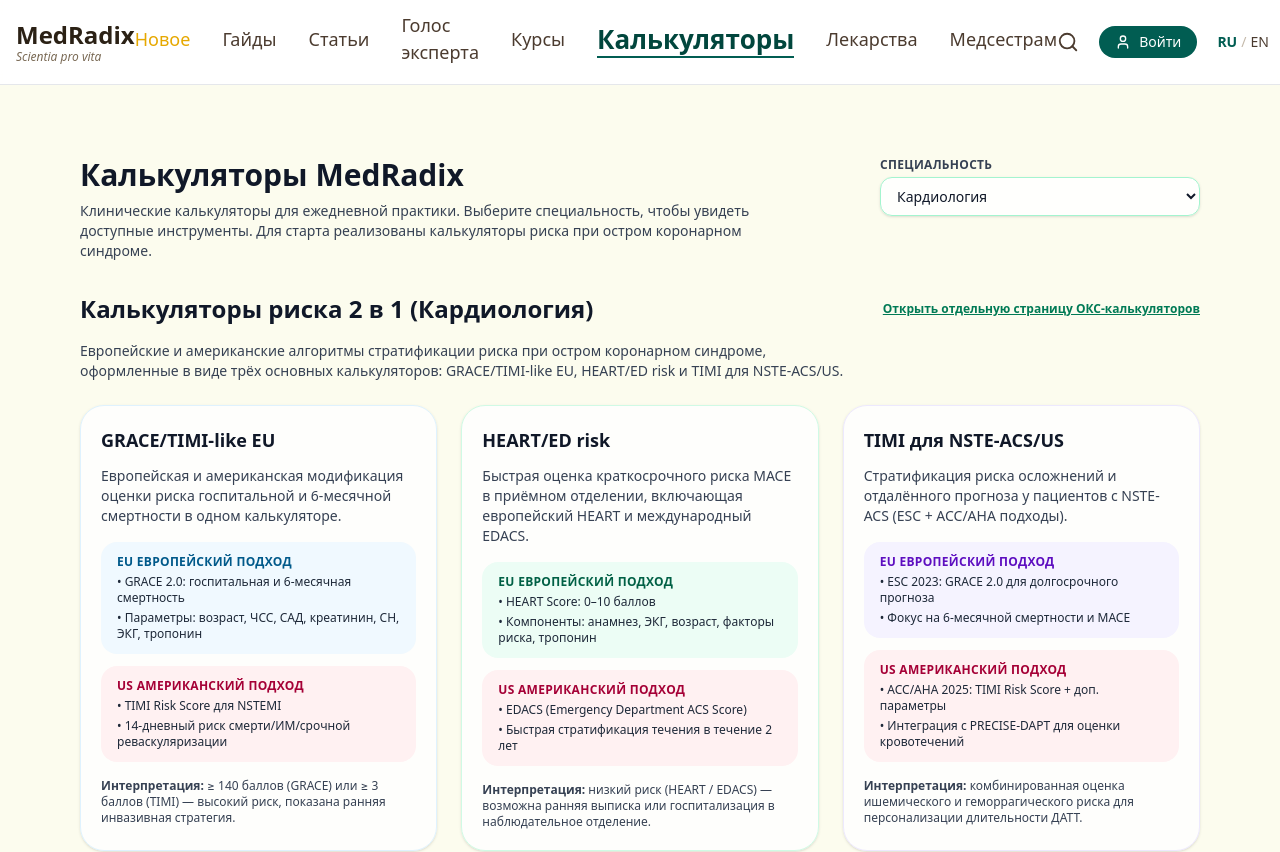
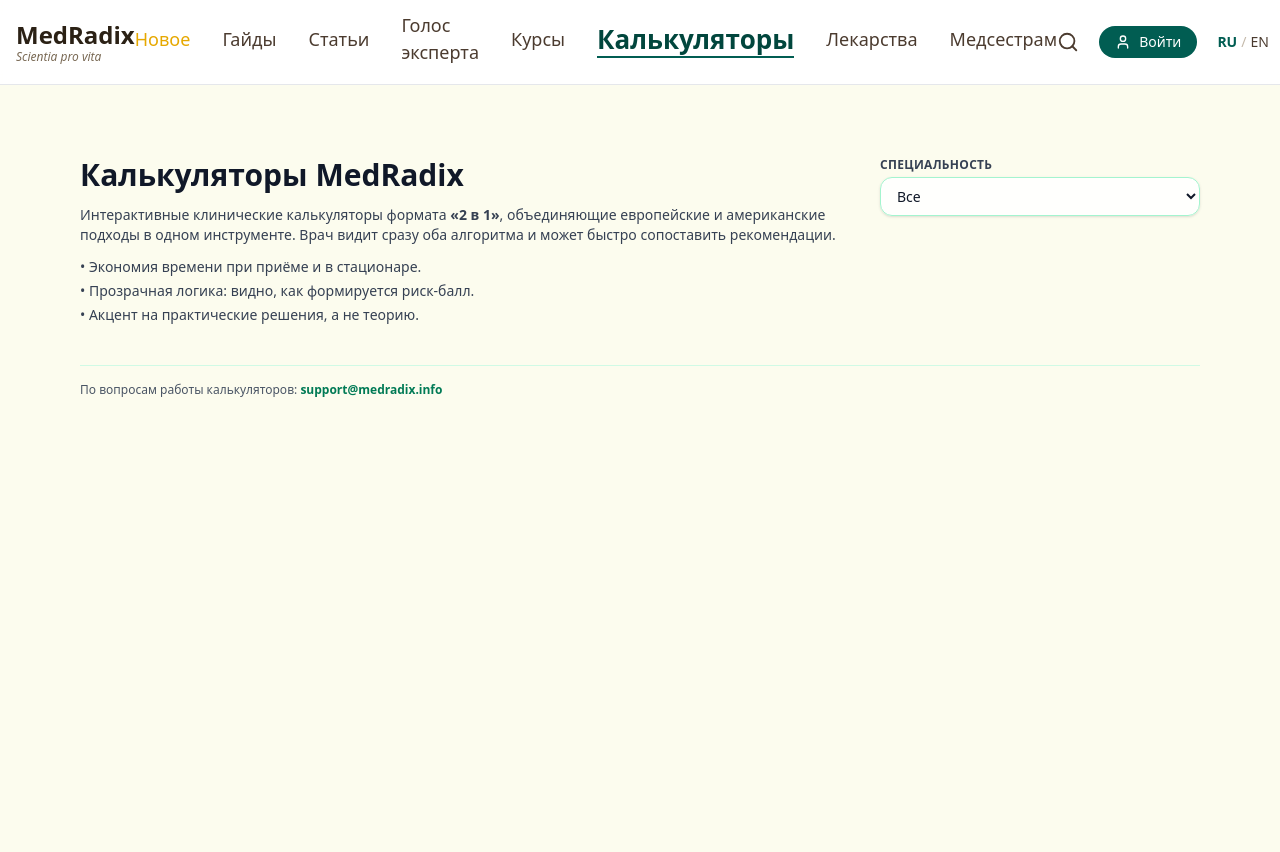
Before and after one commit to NMaryko/MedRadix, a Next.js app: page /calculators in a window 1280 px wide. Shown: the top 852 px of the page. Built offline with nearby package versions, Linux system fonts and the light colour scheme.

Commit message:
Update page.tsx

```diff
--- a/app/calculators/page.tsx
+++ b/app/calculators/page.tsx
@@ -2,7 +2,7 @@
 'use client';
 
 import { useState } from 'react';
-import Link from 'next/link';
+import { useRouter } from 'next/navigation';
 
 const SPECIALTIES: string[] = [
   'Все',
@@ -11,6 +11,7 @@ const SPECIALTIES: string[] = [
   'Анестезиология и реаниматология',
   'Гастроэнтерология',
   'Гематология',
+  'Гаериатрия',
   'Дерматология',
   'Инфекционные болезни',
   'Кардиология',
@@ -31,24 +32,41 @@ const SPECIALTIES: string[] = [
 ];
 
 export default function CalculatorsPage() {
-  const [selectedSpecialty, setSelectedSpecialty] = useState<string>('Кардиология');
+  const [selectedSpecialty, setSelectedSpecialty] = useState<string>('Все');
+  const router = useRouter();
 
-  const isCardiology = selectedSpecialty === 'Кардиология';
+  const handleSpecialtyChange = (value: string) => {
+    setSelectedSpecialty(value);
+
+    // Если выбрали кардиологию — сразу ведём на страницу с калькуляторами ОКС
+    if (value === 'Кардиология') {
+      router.push('/calculators/cardiology/acs-risk');
+    }
+  };
+
+  const showDevMessage =
+    selectedSpecialty !== 'Все' && selectedSpecialty !== 'Кардиология';
 
   return (
     <main className="min-h-screen bg-[#fcfcee] py-10">
       <div className="max-w-6xl mx-auto px-4">
         {/* Заголовок + фильтр (фильтр справа сверху) */}
-        <header className="mb-8 flex flex-col gap-4 md:flex-row md:items-start md:justify-between">
+        <header className="mb-10 flex flex-col gap-4 md:flex-row md:items-start md:justify-between">
           <div>
-            <h1 className="text-3xl font-bold text-gray-900 mb-2">
+            <h1 className="text-3xl font-bold text-gray-900 mb-3">
               Калькуляторы MedRadix
             </h1>
-            <p className="text-sm text-gray-700 max-w-2xl">
-              Клинические калькуляторы для ежедневной практики. Выберите
-              специальность, чтобы увидеть доступные инструменты. Для старта
-              реализованы калькуляторы риска при остром коронарном синдроме.
+            <p className="text-sm text-gray-700 max-w-3xl mb-3">
+              Интерактивные клинические калькуляторы формата&nbsp;
+              <span className="font-semibold">«2 в 1»</span>, объединяющие
+              европейские и американские подходы в одном инструменте. Врач
+              видит сразу оба алгоритма и может быстро сопоставить рекомендации.
             </p>
+            <ul className="text-sm text-gray-700 space-y-1">
+              <li>• Экономия времени при приёме и в стационаре.</li>
+              <li>• Прозрачная логика: видно, как формируется риск-балл.</li>
+              <li>• Акцент на практические решения, а не теорию.</li>
+            </ul>
           </div>
 
           <div className="w-full md:w-80">
@@ -62,7 +80,7 @@ export default function CalculatorsPage() {
               id="specialty-select"
               className="w-full rounded-xl border border-emerald-200 bg-white/90 px-3 py-2 text-sm text-gray-900 shadow-sm focus:border-emerald-500 focus:outline-none focus:ring-2 focus:ring-emerald-200"
               value={selectedSpecialty}
-              onChange={(e) => setSelectedSpecialty(e.target.value)}
+              onChange={(e) => handleSpecialtyChange(e.target.value)}
             >
               {SPECIALTIES.map((spec) => (
                 <option key={spec} value={spec}>
@@ -73,155 +91,12 @@ export default function CalculatorsPage() {
           </div>
         </header>
 
-        {/* Контент в зависимости от выбранной специальности */}
-        {isCardiology ? (
-          <>
-            <div className="mb-4 flex items-center justify-between gap-2">
-              <h2 className="text-2xl font-bold text-gray-900">
-                Калькуляторы риска 2 в 1 (Кардиология)
-              </h2>
-              <Link
-                href="/calculators/cardiology/acs-risk"
-                className="hidden text-xs font-semibold text-emerald-700 underline md:inline"
-              >
-                Открыть отдельную страницу ОКС-калькуляторов
-              </Link>
-            </div>
-
-            <p className="text-sm text-gray-700 mb-6 max-w-3xl">
-              Европейские и американские алгоритмы стратификации риска при
-              остром коронарном синдроме, оформленные в виде трёх основных
-              калькуляторов: GRACE/TIMI-like EU, HEART/ED risk и TIMI для
-              NSTE-ACS/US.
-            </p>
-
-            {/* Блок из трёх карточек — макет как в гайдах */}
-            <div className="grid gap-6 md:grid-cols-3">
-              {/* 1. GRACE/TIMI-like EU */}
-              <section className="rounded-3xl border border-sky-100 bg-white/80 p-5 shadow-sm">
-                <h3 className="text-lg font-bold text-gray-900 mb-3">
-                  GRACE/TIMI-like EU
-                </h3>
-                <p className="text-sm text-gray-700 mb-4">
-                  Европейская и американская модификация оценки риска
-                  госпитальной и 6-месячной смертности в одном калькуляторе.
-                </p>
-
-                <div className="mb-3 rounded-2xl bg-sky-50 px-4 py-3">
-                  <div className="text-xs font-semibold uppercase tracking-wide text-sky-800 mb-1">
-                    eu Европейский подход
-                  </div>
-                  <ul className="text-xs text-gray-800 space-y-1">
-                    <li>• GRACE 2.0: госпитальная и 6-месячная смертность</li>
-                    <li>
-                      • Параметры: возраст, ЧСС, САД, креатинин, СН, ЭКГ,
-                      тропонин
-                    </li>
-                  </ul>
-                </div>
-
-                <div className="mb-4 rounded-2xl bg-rose-50 px-4 py-3">
-                  <div className="text-xs font-semibold uppercase tracking-wide text-rose-800 mb-1">
-                    us Американский подход
-                  </div>
-                  <ul className="text-xs text-gray-800 space-y-1">
-                    <li>• TIMI Risk Score для NSTEMI</li>
-                    <li>
-                      • 14-дневный риск смерти/ИМ/срочной реваскуляризации
-                    </li>
-                  </ul>
-                </div>
-
-                <p className="text-xs text-gray-700">
-                  <span className="font-semibold">Интерпретация:</span> ≥ 140
-                  баллов (GRACE) или ≥ 3 баллов (TIMI) — высокий риск, показана
-                  ранняя инвазивная стратегия.
-                </p>
-              </section>
-
-              {/* 2. HEART / ED risk */}
-              <section className="rounded-3xl border border-emerald-100 bg-white/80 p-5 shadow-sm">
-                <h3 className="text-lg font-bold text-gray-900 mb-3">
-                  HEART/ED risk
-                </h3>
-                <p className="text-sm text-gray-700 mb-4">
-                  Быстрая оценка краткосрочного риска MACE в приёмном отделении,
-                  включающая европейский HEART и международный EDACS.
-                </p>
-
-                <div className="mb-3 rounded-2xl bg-emerald-50 px-4 py-3">
-                  <div className="text-xs font-semibold uppercase tracking-wide text-emerald-800 mb-1">
-                    eu Европейский подход
-                  </div>
-                  <ul className="text-xs text-gray-800 space-y-1">
-                    <li>• HEART Score: 0–10 баллов</li>
-                    <li>
-                      • Компоненты: анамнез, ЭКГ, возраст, факторы риска,
-                      тропонин
-                    </li>
-                  </ul>
-                </div>
-
-                <div className="mb-4 rounded-2xl bg-rose-50 px-4 py-3">
-                  <div className="text-xs font-semibold uppercase tracking-wide text-rose-800 mb-1">
-                    us Американский подход
-                  </div>
-                  <ul className="text-xs text-gray-800 space-y-1">
-                    <li>• EDACS (Emergency Department ACS Score)</li>
-                    <li>• Быстрая стратификация течения в течение 2 лет</li>
-                  </ul>
-                </div>
-
-                <p className="text-xs text-gray-700">
-                  <span className="font-semibold">Интерпретация:</span> низкий
-                  риск (HEART / EDACS) — возможна ранняя выписка или госпитализация
-                  в наблюдательное отделение.
-                </p>
-              </section>
-
-              {/* 3. TIMI для NSTE-ACS / US */}
-              <section className="rounded-3xl border border-violet-100 bg-white/80 p-5 shadow-sm">
-                <h3 className="text-lg font-bold text-gray-900 mb-3">
-                  TIMI для NSTE-ACS/US
-                </h3>
-                <p className="text-sm text-gray-700 mb-4">
-                  Стратификация риска осложнений и отдалённого прогноза у
-                  пациентов с NSTE-ACS (ESC + ACC/AHA подходы).
-                </p>
-
-                <div className="mb-3 rounded-2xl bg-violet-50 px-4 py-3">
-                  <div className="text-xs font-semibold uppercase tracking-wide text-violet-800 mb-1">
-                    eu Европейский подход
-                  </div>
-                  <ul className="text-xs text-gray-800 space-y-1">
-                    <li>• ESC 2023: GRACE 2.0 для долгосрочного прогноза</li>
-                    <li>• Фокус на 6-месячной смертности и MACE</li>
-                  </ul>
-                </div>
-
-                <div className="mb-4 rounded-2xl bg-rose-50 px-4 py-3">
-                  <div className="text-xs font-semibold uppercase tracking-wide text-rose-800 mb-1">
-                    us Американский подход
-                  </div>
-                  <ul className="text-xs text-gray-800 space-y-1">
-                    <li>• ACC/AHA 2025: TIMI Risk Score + доп. параметры</li>
-                    <li>• Интеграция с PRECISE-DAPT для оценки кровотечений</li>
-                  </ul>
-                </div>
-
-                <p className="text-xs text-gray-700">
-                  <span className="font-semibold">Интерпретация:</span>{' '}
-                  комбинированная оценка ишемического и геморрагического риска
-                  для персонализации длительности ДАТТ.
-                </p>
-              </section>
-            </div>
-          </>
-        ) : (
+        {/* Почти пустая главная: только сообщение +, при желании, статус разработки */}
+        {showDevMessage && (
           <div className="rounded-2xl border border-dashed border-emerald-200 bg-white/70 p-6 text-sm text-gray-700">
-            Для выбранной специальности калькуляторы ещё в разработке. Если
-            вам важно ускорить появление конкретного инструмента, напишите нам
-            на{' '}
+            Для специальности <span className="font-semibold">{selectedSpecialty}</span>{' '}
+            калькуляторы ещё в разработке. Если вам важно ускорить появление
+            конкретного инструмента, напишите нам на{' '}
             <a
               href="mailto:support@medradix.info"
               className="font-semibold text-emerald-700 underline"
@@ -232,9 +107,8 @@ export default function CalculatorsPage() {
           </div>
         )}
 
-        {/* Низ страницы */}
         <footer className="mt-10 border-t border-emerald-100 pt-4 text-xs text-gray-600">
-          По вопросам работы калькуляторов:{" "}
+          По вопросам работы калькуляторов:{' '}
           <a
             href="mailto:support@medradix.info"
             className="font-semibold text-emerald-700"
```
